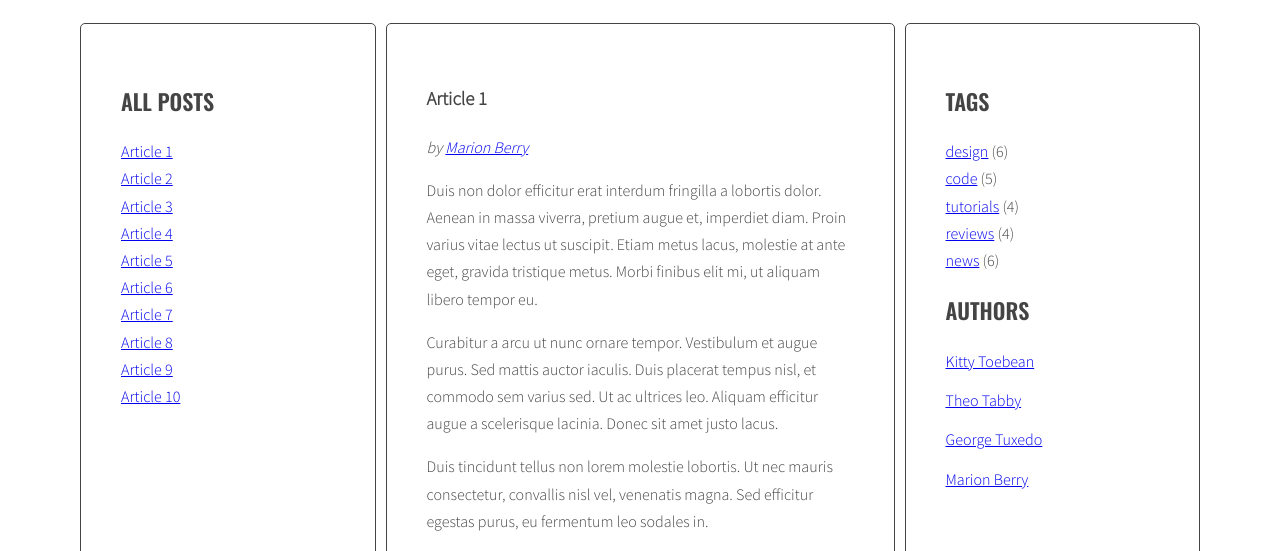
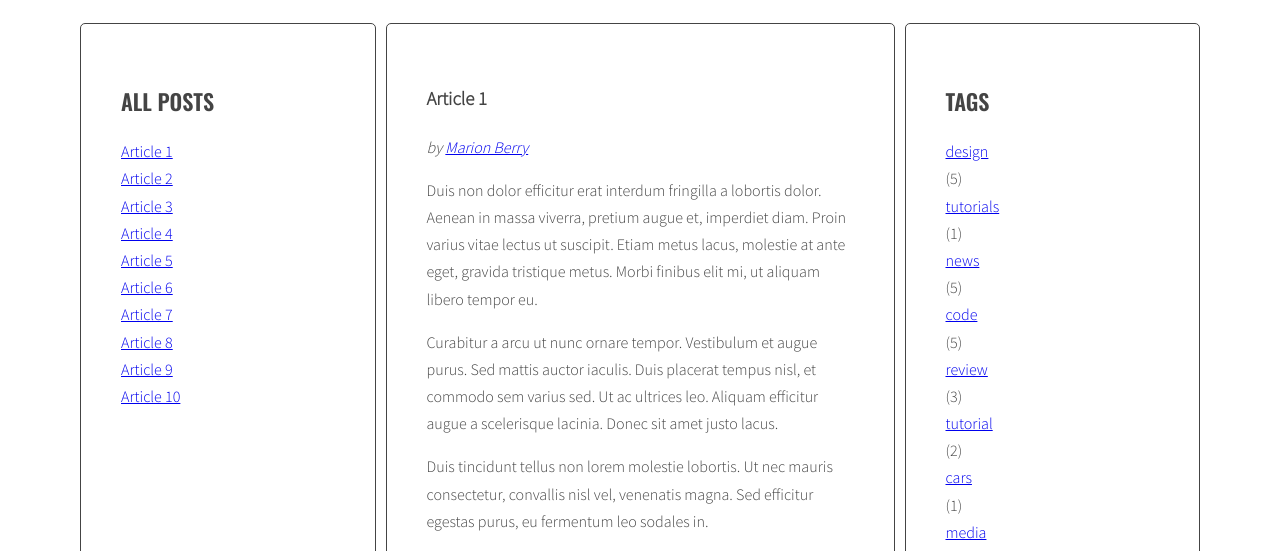
Before and after one commit to tomstry/Kodilla, a plain HTML site: page javascript-blog/index.html in a window 1280 px wide. Shown: the part 220-771 px from the top of the page. Drawn offline with nearby package versions, Linux system fonts and the light colour scheme.

Commit message:
projects done

```diff
--- a/javascript-blog/index.html
+++ b/javascript-blog/index.html
@@ -160,11 +160,6 @@
                 <aside class="sidebar">
                   <h2 class="section-title">Tags</h2>
                   <ul class="list tags">
-                    <li><a href="#">design</a> <span>(6)</span></li>
-                    <li><a href="#">code</a> <span>(5)</span></li>
-                    <li><a href="#">tutorials</a> <span>(4)</span></li>
-                    <li><a href="#">reviews</a> <span>(4)</span></li>
-                    <li><a href="#">news</a> <span>(6)</span></li>
                   </ul>
                   <h2 class="section-title">Authors</h2>
                   <ul class="list authors">
--- a/javascript-blog/js/script.js
+++ b/javascript-blog/js/script.js
@@ -29,6 +29,7 @@ const optArticleSelector = '.post',
 
 const optArticleTagsSelector = '.post-tags .list';
 const optArticleAuthorSelector = '.post-author';
+const optTagListSelector = '.sidebar .tags';
 function generateTitleLinks(customSelector = ''){
 
   /* remove contents of titleList */
@@ -62,6 +63,7 @@ function generateTitleLinks(customSelector = ''){
 }
 
 function generateTags(){
+  let allTags = {};
   /* find all articles */
   const articles = document.querySelectorAll(optArticleSelector);
   /* START LOOP: for every article: */
@@ -73,8 +75,20 @@ function generateTags(){
     for(let tag of articleTagsArray){
       const linkHTML = '<li><a href="#tag-'+ tag +'">' +tag+ '</a></li>';
       html = html + linkHTML;
+      if(!allTags.hasOwnProperty(linkHTML)){
+        allTags[linkHTML] = 1;
+      }else{
+        allTags[linkHTML]++;
+      }
     }
     tagWrapper.innerHTML = html;
+    const tagList = document.querySelector(optTagListSelector);
+
+    let allTagsHTML = '';
+    for(let tag in allTags){
+      allTagsHTML += tag + '(' + allTags[tag] + ') ';
+    }
+    tagList.innerHTML = allTagsHTML;
   }
   /* find tags wrapper */
 
@@ -182,6 +196,7 @@ function addClickListenersToAuthors(){
 
 
 
+
 generateTitleLinks();
 generateTags();
 generateAuthors();
```
